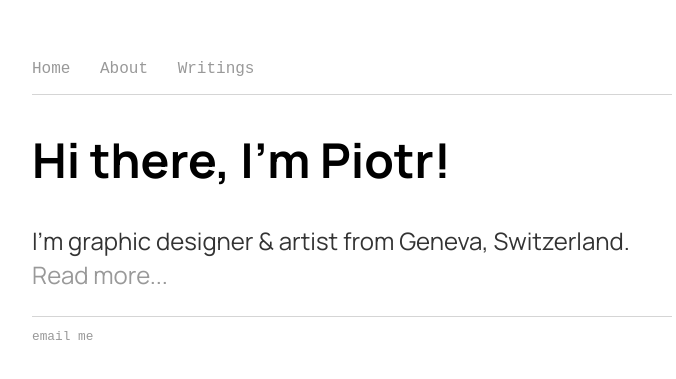
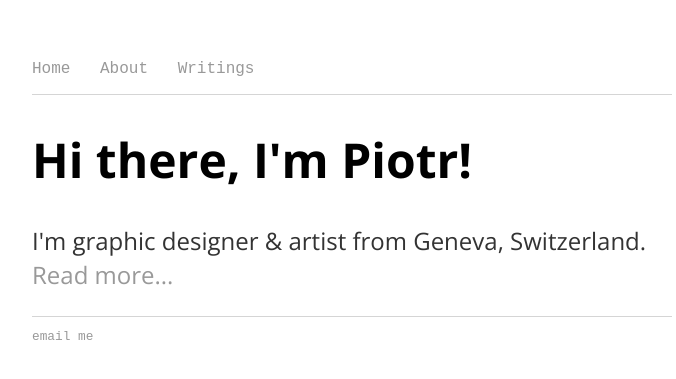
Before and after one commit to piotrvish/piotrvish.github.io, a Jekyll site: the page built from index.html, in a window 1280 px wide. Shown: the top 379 px of the page, without its empty margins (288-964 px from the left). Built offline with Jekyll 4.4.1, drawn with Linux system fonts in a browser that asks for light colours; some web fonts are replaced.

Commit message:
Update main.css

```diff
--- a/css/main.css
+++ b/css/main.css
@@ -32,13 +32,13 @@ a:hover {
 }
 h1 {
     font-size: 3em;
-    font-family: "Manrope", serif;
+    font-family: "Open Sans", sans-serif;
     font-optical-sizing: auto;
     font-style: normal;
 }
 p {
     font-size: 1.5em;
-    font-family: "Manrope", serif;
+    font-family: "Open Sans", sans-serif;
     line-height: 1.4em;
     color: #333;
 }
@@ -48,13 +48,13 @@ footer {
 }
 
 posts{
-    font-family: "Manrope", serif;
+    font-family: "Open Sans", sans-serif;
     font-optical-sizing: auto;
     font-style: normal;
 }
 
 ul.posts {
-    font-family: "Manrope", serif;
+    font-family: "Open Sans", sans-serif;
     font-optical-sizing: auto;
     font-style: normal;
     margin: 20px auto 40px;
```
